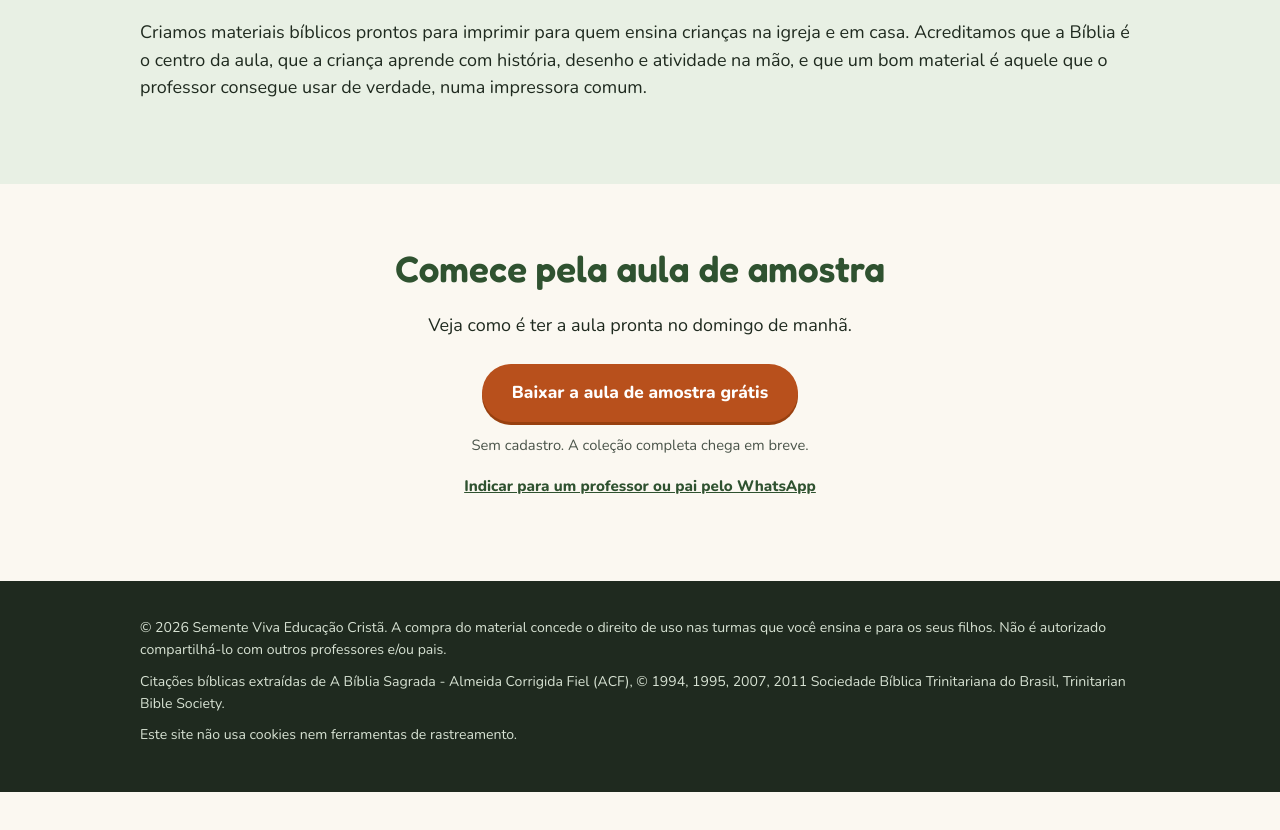
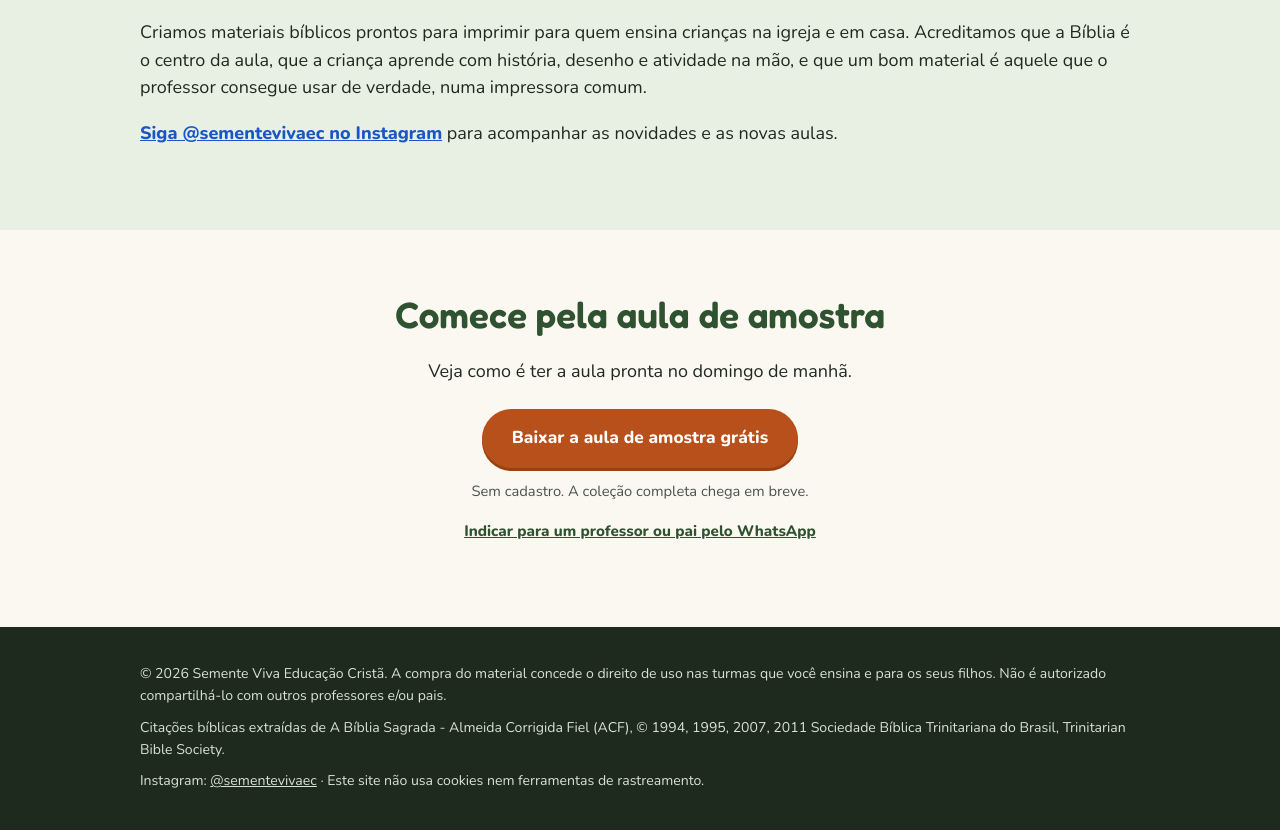
Before and after one commit to sementevivaec/sementevivaec.github.io, a plain HTML site: page index.html in a window 1280 px wide. Shown: the part 7452-8282 px from the top of the page. Before the commit the page ends 8244 px from the top, so only its background shows below. Drawn offline with Linux system fonts and the light colour scheme.

Commit message:
Add files via upload

```diff
--- a/index.html
+++ b/index.html
@@ -23,7 +23,7 @@
 <link rel="preload" href="nunito.woff2" as="font" type="font/woff2" crossorigin>
 <link rel="preload" href="fredoka.woff2" as="font" type="font/woff2" crossorigin>
 <script type="application/ld+json">
-{"@context":"https://schema.org","@type":"Organization","name":"Semente Viva Educação Cristã","url":"https://sementevivaec.github.io/","logo":"https://sementevivaec.github.io/logo-512.png","description":"Materiais bíblicos prontos para imprimir para quem ensina crianças de 4 a 8 anos."}
+{"@context":"https://schema.org","@type":"Organization","name":"Semente Viva Educação Cristã","url":"https://sementevivaec.github.io/","logo":"https://sementevivaec.github.io/logo-512.png","description":"Materiais bíblicos prontos para imprimir para quem ensina crianças de 4 a 8 anos.","sameAs":["https://www.instagram.com/sementevivaec/"]}
 </script>
 <style>
 @font-face{font-family:'Nunito';src:url(nunito.woff2) format('woff2');font-weight:400 800;font-display:swap}
@@ -104,6 +104,7 @@ table.roteiro td{padding:10px 8px;border-bottom:1px solid var(--linha)}
 .acoes{display:flex;flex-direction:column;gap:12px;align-items:stretch;text-align:center}
 .whats{display:inline-block;color:var(--verde-esc);font-weight:800;font-size:.95rem;text-decoration:underline}
 .sticky{display:none}
+.insta{font-weight:800;color:#1a56c8}
 .final{text-align:center}
 .final .btn{margin-top:6px}
 footer{background:#1f2a1f;color:#d7e2d3;padding:36px 0;font-size:.88rem}
@@ -330,6 +331,7 @@ footer p{margin-bottom:.7em}
     <img src="logo-192.png" width="120" height="120" loading="lazy" alt="Logo da Semente Viva Educação Cristã" style="border-radius:50%;margin-bottom:14px">
     <h2>Semente Viva Educação Cristã</h2>
     <p>Criamos materiais bíblicos prontos para imprimir para quem ensina crianças na igreja e em casa. Acreditamos que a Bíblia é o centro da aula, que a criança aprende com história, desenho e atividade na mão, e que um bom material é aquele que o professor consegue usar de verdade, numa impressora comum.</p>
+    <p><a class="insta" href="https://www.instagram.com/sementevivaec/" target="_blank" rel="noopener">Siga @sementevivaec no Instagram</a> para acompanhar as novidades e as novas aulas.</p>
   </div>
 </section>
 
@@ -351,7 +353,7 @@ footer p{margin-bottom:.7em}
   <div class="wrap">
     <p>© 2026 Semente Viva Educação Cristã. A compra do material concede o direito de uso nas turmas que você ensina e para os seus filhos. Não é autorizado compartilhá-lo com outros professores e/ou pais.</p>
     <p>Citações bíblicas extraídas de A Bíblia Sagrada - Almeida Corrigida Fiel (ACF), © 1994, 1995, 2007, 2011 Sociedade Bíblica Trinitariana do Brasil, Trinitarian Bible Society.</p>
-    <p>Este site não usa cookies nem ferramentas de rastreamento.</p>
+    <p>Instagram: <a href="https://www.instagram.com/sementevivaec/" target="_blank" rel="noopener">@sementevivaec</a> · Este site não usa cookies nem ferramentas de rastreamento.</p>
   </div>
 </footer>
 
```
Also changed, not shown: 1 other file.
